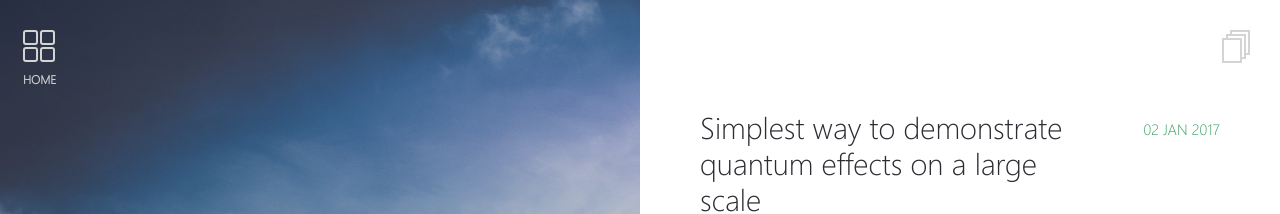
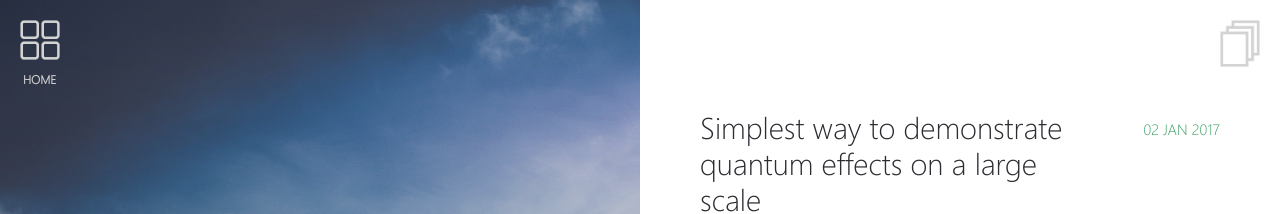
Before and after one commit to alexisrozhkov/alexisrozhkov.github.io, a Jekyll site: the page built from _pages/posts.md, in a window 1280 px wide. Shown: the top 214 px of the page. Built offline with Jekyll 4.4.1, drawn with Linux system fonts in a browser that asks for light colours.

Commit message:
Use images for buttons instead of css. Fix overlap of posts button on home

```diff
--- a/_layouts/home.html
+++ b/_layouts/home.html
@@ -20,7 +20,7 @@ layout: compress
   </div>
 
   <div class="block-right">
-    <a href="{{ site.url }}/posts" title="posts" class="posts-menu-icon"></a>
+    <a title="posts" href="{{ site.url }}/posts.html" class="button-posts" > <img src="{{ site.url }}/images/posts.png"></a>
     <span class="posts-link">POSTS</span>
     <div class="content">
       <div class="about-info">
--- a/_layouts/page.html
+++ b/_layouts/page.html
@@ -9,9 +9,7 @@ layout: compress
 
     <div class="block-left">
       <div class="content">
-        <a title="Home" href="{{ site.url }}" class="home-menu-icon">
-            <span></span>
-        </a>
+        <a title="Home" href="{{ site.url }}" class="button-home" > <img src="{{ site.url }}/images/home.png"></a>
         <span class="home-link">HOME</span>
 
         <div class="post-title-section">
--- a/_layouts/post-list.html
+++ b/_layouts/post-list.html
@@ -9,9 +9,7 @@ layout: compress
 
     <div class="block-left">
       <div class="content">
-        <a title="Home" href="{{ site.url }}" class="home-menu-icon">
-            <span></span>
-        </a>
+        <a title="Home" href="{{ site.url }}" class="button-home" > <img src="{{ site.url }}/images/home.png"></a>
         <span class="home-link">HOME</span>
 
         <h1 class="section-title">{{ page.title}}<em>/</em>
@@ -20,7 +18,7 @@ layout: compress
     </div>
 
     <div class="block-right">
-      <a href="posts.html" title="posts" class="posts-menu-icon"></a>
+      <a title="posts" href="{{ site.url }}/posts.html" class="button-posts" > <img src="{{ site.url }}/images/posts.png"></a>
       <div class="content">
         <ul class="posts-list">
         {% for post in site.posts %}
--- a/_layouts/post.html
+++ b/_layouts/post.html
@@ -9,9 +9,7 @@ layout: compress
 
     <div class="block-left">
       <div class="content">
-        <a title="Home" href="{{ site.url }}" class="home-menu-icon">
-            <span></span>
-        </a>
+        <a title="Home" href="{{ site.url }}" class="button-home" > <img src="{{ site.url }}/images/home.png"></a>
         <span class="home-link">HOME</span>
 
         <div class="post-title-section">
@@ -33,7 +31,7 @@ layout: compress
       <div class="share-buttons">
         {% include share.html %}
       </div>
-      <a href="../posts.html" title="posts" class="posts-menu-icon"></a>
+      <a title="posts" href="{{ site.url }}/posts.html" class="button-posts" > <img src="{{ site.url }}/images/posts.png"></a>
       <div class="inner-post content">
         <div class="date-highlight">{% if page.date %}{{ page.date | date: '%d %b %Y' }}{% else %}&#x2756;{% endif %}</div>
         {{ content }}
--- a/assets/_sass/_site.scss
+++ b/assets/_sass/_site.scss
@@ -46,43 +46,6 @@ canvas {
   z-index: 0;
 }
 
-.posts-menu-icon {
-  position: absolute;
-  top: 30px;
-  right: 30px;
-  width: 20px;
-  height: 25px;
-  border: 2px solid $gray;
-  background: $white;
-  &:before {
-    content: '';
-    width: 20px;
-    height: 25px;
-    position: absolute;
-    right: 2px;
-    border: 2px solid $gray;
-    top: 2px;
-    background: $white;
-  }
-  &:after {
-    content: '';
-    width: 20px;
-    height: 25px;
-    border: 2px solid $gray;
-    position: absolute;
-    right: 6px;
-    top: 6px;
-    background: $white;
-  }
-  &:hover {
-    border-color: $green;
-    &:before,
-    &:after {
-      border-color: $green;
-    }
-  }
-}
-
 .posts-link {
   position: absolute;
   top: 73px;
@@ -94,60 +57,20 @@ canvas {
   right: 30px;
 }
 
-.home-menu-icon {
+.button-posts {
   position: absolute;
-  top: 30px;
-  left: 40px;
-  width: 15px;
-  height: 15px;
-  border: 2px solid $gray;
-  border-radius: 3px;
-  cursor: pointer;
-  z-index: 3;
-  &:before {
-    content: '';
-    position: absolute;
-    left: -19px;
-    top: -2px;
-    width: 15px;
-    height: 15px;
-    border: 2px solid $gray;
-    border-radius: 3px;
-  }
-  span {
-    position: absolute;
-    top: 15px;
-    right: -2px;
-    width: 15px;
-    height: 15px;
-    border: 2px solid $gray;
-    border-radius: 3px;
-    &:before {
-      content: '';
-      position: absolute;
-      left: -19px;
-      top: -2px;
-      width: 15px;
-      height: 15px;
-      border: 2px solid $gray;
-      border-radius: 3px;
-    }
-  }
-  &:hover {
-    border-color: $green;
-    &:before {
-      border-color: $green;
-    }
-    span {
-      border-color: $green;
-      &:before {
-        border-color: $green;
-      }
-    }
-  }
-  &.active {
-    position: fixed;
-  }
+  width: 40px;
+  height: 40px;
+  top: 20px;
+  right: 20px;
+}
+
+.button-home {
+  position: absolute;
+  width: 40px;
+  height: 40px;
+  top: 20px;
+  left: 20px;
 }
 
 .home-link {
@@ -175,18 +98,6 @@ canvas {
   &.show {
     display: block;
   }
-}
-
-.logo {
-  max-width: 150px;
-  display: inline-block;
-  height: auto;
-  background-size: 100%;
-  margin: 0 auto;
-  position: relative;
-  font: 0/0 verdana;
-  color: transparent;
-  text-shadow: none;
 }
 
 .main-info,
@@ -244,7 +155,6 @@ canvas {
       &:before {
         content: "";
         position: absolute;
-        z-index: -1;
         top: 0;
         left: 0;
         right: 0;
@@ -301,6 +211,7 @@ canvas {
 }
 
 .about-info {
+  padding-top: 60px;
   text-align: left;
   h1,
   h2 {
```
Also changed, not shown: images/home.png (added), images/posts.png (added).
